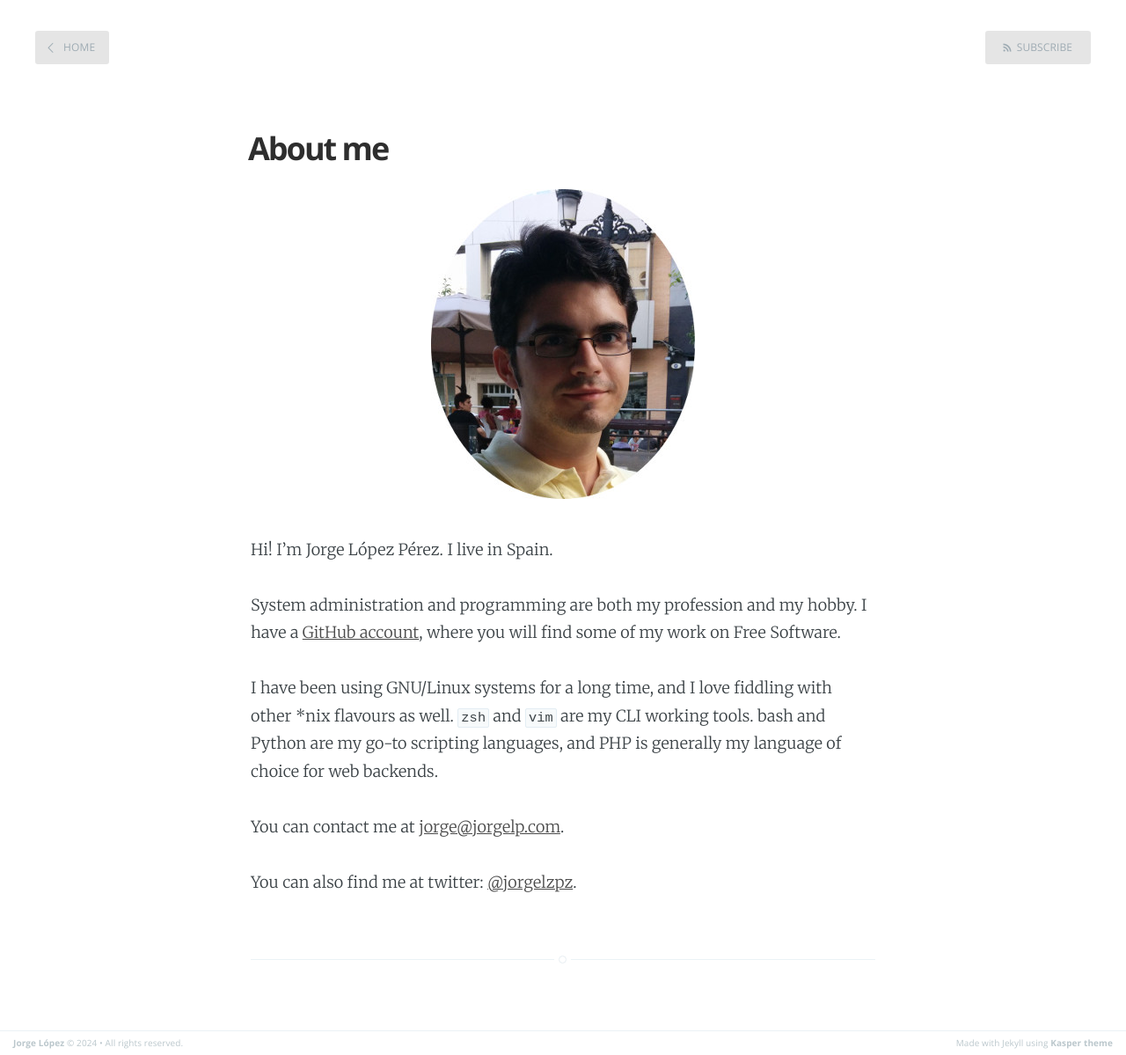
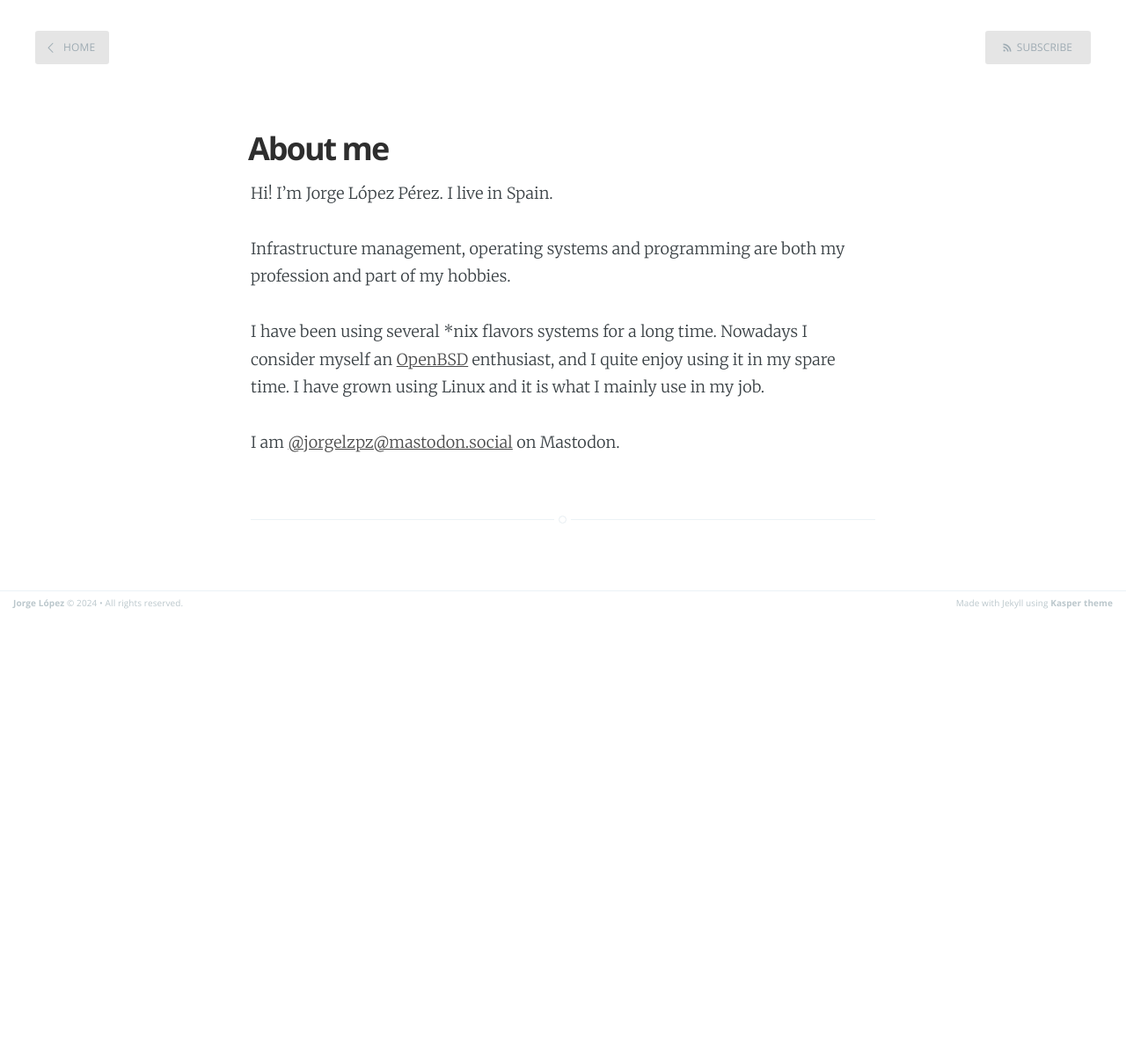
Before and after one commit to jorgelzpz/jorgelzpz.github.com, a Jekyll site: the page built from about/index.md, in a window 1280 px wide. Shown: the whole page at 88% size. Built offline with Jekyll 4.4.1, drawn with Linux system fonts in a browser that asks for light colours; after the commit the page ends 900 px from its top, so only the background shows below that.

Commit message:
This is the new me

```diff
--- a/Gemfile
+++ b/Gemfile
@@ -1,2 +1,4 @@
 source "https://rubygems.org"
 gem 'github-pages', group: :jekyll_plugins
+
+gem "webrick", "~> 1.8"
--- a/_config.yml
+++ b/_config.yml
@@ -1,17 +1,23 @@
 name: Jorge López
-description: Sysadmin, DevOps and code
-meta_description: "Jorge López. DevOps, sysadmin, Linux, PHP, coding"
+description: Simple things lover
+meta_description: "Jorge López. Infrastructure, DevOps, sysadmin, Linux, BSD, OpenBSD, Go, CI, CD"
 
-logo: false
+logo: true
 paginate: 5
 domain_name: 'jorgelp.com'
-permalink: /:year/:month/:title/
+permalink: /:title/
 plugins: [jekyll-paginate, jekyll-feed]
 
 about: about/
-github: https://github.com/adobo/
+github: https://github.com/jorgelzpz/
 
 # Details for the RSS feed generator
 url:            'http://jorgelp.com'
-author:         'Jorge López Pérez'
+author:         'Jorge López'
 email:          'jorge@jorgelp.com'
+
+
+exclude:
+  - Gemfile
+  - Gemfile.lock
+  - .bundle
--- a/about/index.md
+++ b/about/index.md
@@ -4,17 +4,10 @@ title: About me
 cover: false
 ---
 
-<img src="{{ "assets/images/photo.jpg" | relative_url }}">
-
 Hi! I'm Jorge López Pérez. I live in Spain.
 
-System administration and programming are both my profession and my hobby. I have a <a
-href="{{ site.github }}">GitHub account</a>, where you will find some of my work on Free Software.
+Infrastructure management, operating systems and programming are both my profession and part of my hobbies.
 
-I have been using GNU/Linux systems for a long time, and I love fiddling with other *nix flavours as well. `zsh` and `vim`
-are my CLI working tools. bash and Python are my go-to scripting languages, and PHP is generally my language of choice for web backends.
+I have been using several *nix flavors systems for a long time. Nowadays I consider myself an [OpenBSD](https://www.openbsd.org/) enthusiast, and I quite enjoy using it in my spare time. I have grown using Linux and it is what I mainly use in my job.
 
-<a name="contact"></a>
-You can contact me at <a href="mailto:{{ site.email }}">{{ site.email }}</a>.
-
-You can also find me at twitter: <a href="https://twitter.com/jorgelzpz/">@jorgelzpz</a>.
+I am [@jorgelzpz@mastodon.social](https://mastodon.social/@jorgelzpz) on Mastodon.
```
Also changed, not shown: Gemfile.lock, assets/images/photo.jpg (deleted), 1 other file.
